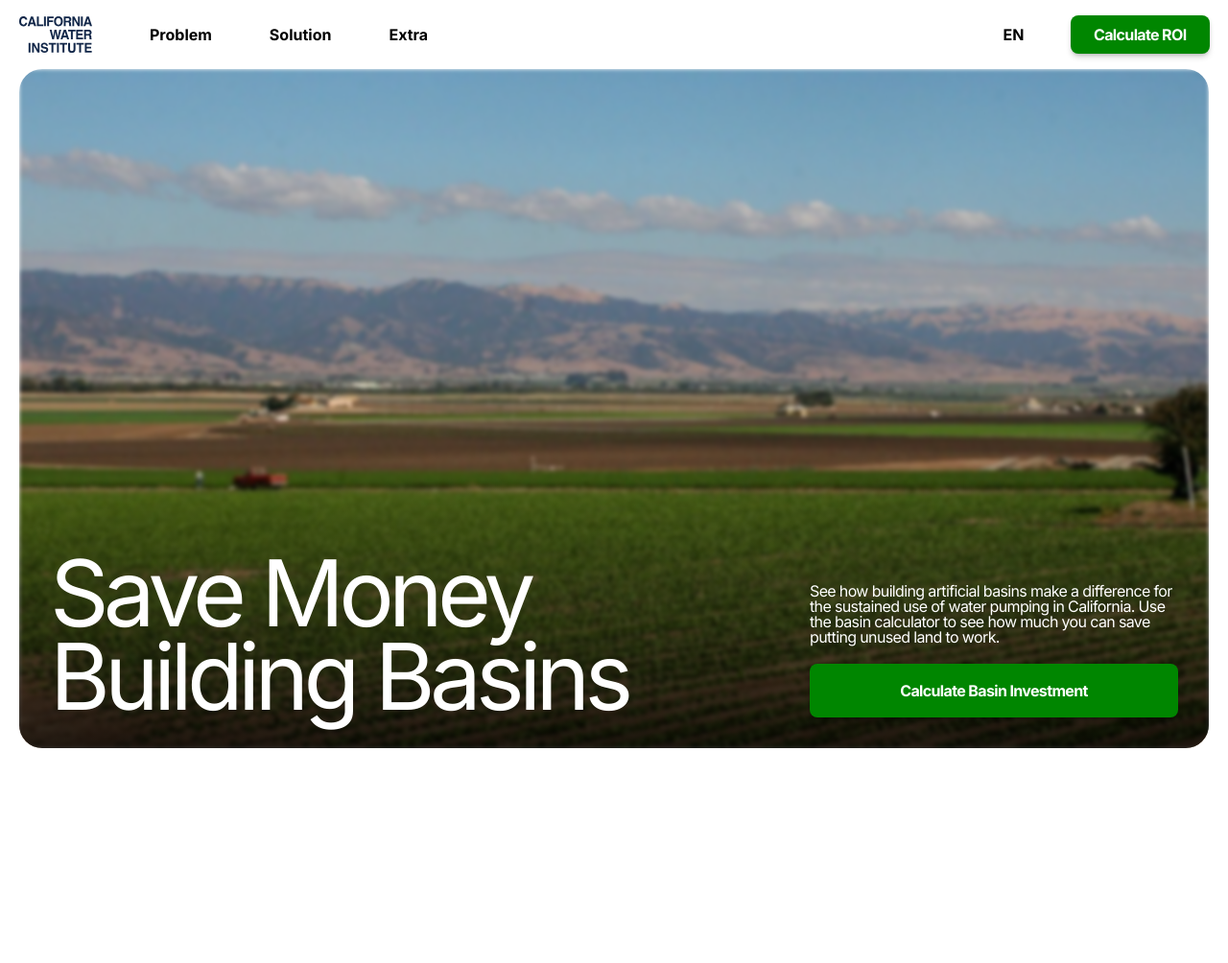
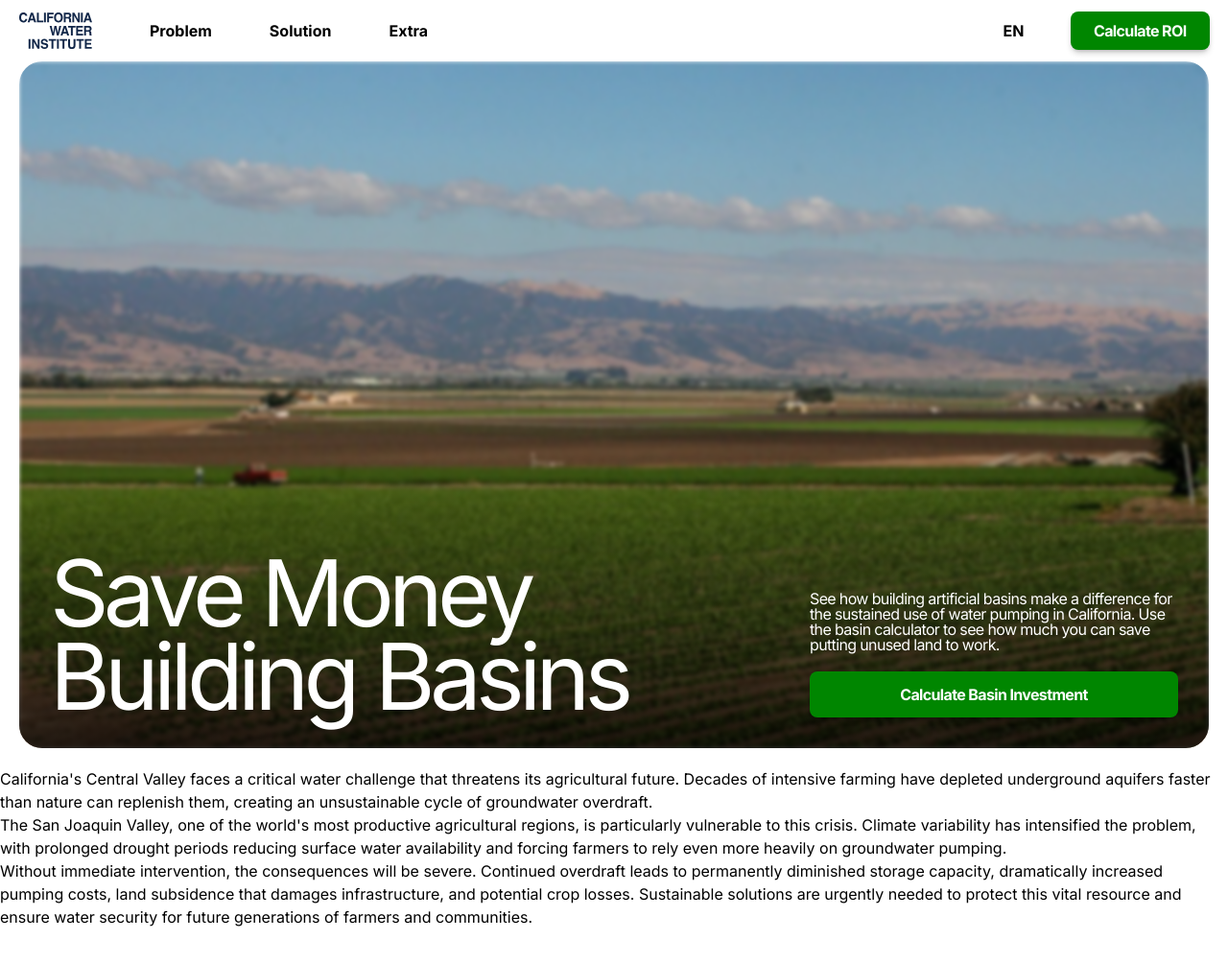
Before and after one commit to herba1/basin-calculator, a Next.js app: page / in a window 1280 px wide. Shown: the top 1004 px of the page at 96% size. Built offline with nearby package versions, Linux system fonts and the light colour scheme; no server answers.

Commit message:
problem solution message json

```diff
--- a/messages/en.json
+++ b/messages/en.json
@@ -11,5 +11,21 @@
     "title":"Save Money Building Basins",
     "text":"See how building artificial basins make a difference for the sustained use of water pumping in California. Use the basin calculator to see how much you can save putting unused land to work.",
     "button":"Calculate Basin Investment"
+  },
+  "problem":{
+    "heading":"",
+    "text":[
+    "California's Central Valley faces a critical water challenge that threatens its agricultural future. Decades of intensive farming have depleted underground aquifers faster than nature can replenish them, creating an unsustainable cycle of groundwater overdraft.",
+    "The San Joaquin Valley, one of the world's most productive agricultural regions, is particularly vulnerable to this crisis. Climate variability has intensified the problem, with prolonged drought periods reducing surface water availability and forcing farmers to rely even more heavily on groundwater pumping.",
+    "Without immediate intervention, the consequences will be severe. Continued overdraft leads to permanently diminished storage capacity, dramatically increased pumping costs, land subsidence that damages infrastructure, and potential crop losses. Sustainable solutions are urgently needed to protect this vital resource and ensure water security for future generations of farmers and communities."
+    ]
+  },
+  "solution":{
+    "heading":"",
+    "text":[
+    "Converting idle or underutilized farmland into water recharge basins offers a practical, scientifically-proven solution to groundwater depletion. During wet years when excess surface water becomes available, these specially designed basins allow water to slowly percolate through the soil into underground aquifers, naturally replenishing depleted groundwater supplies.",
+    "This managed aquifer recharge strategy helps balance the region's water budget while providing farmers with a valuable tool for long-term water security. However, implementing recharge basins requires significant upfront investment in land preparation, infrastructure, and ongoing management.",
+    "Our Water Recharge ROI Calculator helps you make informed decisions by analyzing your soil type, evaluating basin requirements, calculating setup costs, and projecting return on investment. Compare multiple scenarios to determine if converting unused land into a recharge basin makes financial sense for your operation."
+    ]
   }
 }
--- a/messages/es.json
+++ b/messages/es.json
@@ -11,5 +11,21 @@
     "title":"Ahorra con Cuencas Nuevas",
     "text":"Descubre cómo las cuencas artificiales marcan la diferencia para el uso sostenido del bombeo de agua en California. Usa la calculadora de cuencas para ver cuánto puedes ahorrar poniendo terrenos sin uso a trabajar.",
     "button":"Calcular Inversión en Cuenca"
+  },
+  "problem": {
+    "heading": "",
+    "text": [
+      "El Valle Central de California enfrenta un desafío crítico de agua que amenaza su futuro agrícola. Décadas de agricultura intensiva han agotado los acuíferos subterráneos más rápido de lo que la naturaleza puede reponerlos, creando un ciclo insostenible de sobreexplotación de aguas subterráneas.",
+      "El Valle de San Joaquín, una de las regiones agrícolas más productivas del mundo, es particularmente vulnerable a esta crisis. La variabilidad climática ha intensificado el problema, con períodos prolongados de sequía que reducen la disponibilidad de agua superficial y obligan a los agricultores a depender aún más del bombeo de aguas subterráneas.",
+      "Sin intervención inmediata, las consecuencias serán graves. La sobreexplotación continua conduce a una capacidad de almacenamiento permanentemente disminuida, costos de bombeo dramáticamente aumentados, hundimiento de tierra que daña la infraestructura y pérdidas potenciales de cultivos. Se necesitan urgentemente soluciones sostenibles para proteger este recurso vital y garantizar la seguridad hídrica para las futuras generaciones de agricultores y comunidades."
+    ]
+  },
+  "solution": {
+    "heading": "",
+    "text": [
+      "Convertir tierras agrícolas inactivas o subutilizadas en cuencas de recarga de agua ofrece una solución práctica y científicamente comprobada para el agotamiento de las aguas subterráneas. Durante años húmedos cuando hay exceso de agua superficial disponible, estas cuencas especialmente diseñadas permiten que el agua se filtre lentamente a través del suelo hacia los acuíferos subterráneos, reponiendo naturalmente los suministros de aguas subterráneas agotados.",
+      "Esta estrategia de recarga gestionada de acuíferos ayuda a equilibrar el presupuesto hídrico de la región mientras proporciona a los agricultores una herramienta valiosa para la seguridad hídrica a largo plazo. Sin embargo, implementar cuencas de recarga requiere una inversión inicial significativa en preparación de tierras, infraestructura y gestión continua.",
+      "Nuestra Calculadora de ROI de Recarga de Agua le ayuda a tomar decisiones informadas analizando su tipo de suelo, evaluando requisitos de cuencas, calculando costos de instalación y proyectando el retorno de inversión. Compare múltiples escenarios para determinar si convertir tierra sin usar en una cuenca de recarga tiene sentido financiero para su operación."
+    ]
   }
 }
--- a/src/app/components/Hero.tsx
+++ b/src/app/components/Hero.tsx
@@ -7,7 +7,7 @@ export default function Hero() {
   const t = useTranslations("hero");
 
   return (
-    <section className="h-[calc(100svh-4.5rem)] px-3 pb-3 md:px-5 md:pb-5">
+    <section className="h-[calc(100svh-4rem)] px-3 pb-3 md:px-5 md:pb-5">
       <div className="hero__content relative flex h-full w-full flex-col justify-end px-3 pb-8 md:px-8 md:pb-8">
         <div className="image__container absolute top-0 left-0 -z-10 h-full w-full overflow-clip rounded-3xl">
           <div className="pointer-events-none absolute bottom-0 z-10 h-full w-full bg-linear-to-t from-black to-black/0 to-40% opacity-80"></div>
@@ -26,7 +26,7 @@ export default function Hero() {
           </h1>
           <div className="flex max-w-sm flex-col gap-5">
             <p className="tracking-body leading-none">{t("text")}</p>
-            <Button className="">{t("button")}</Button>
+            <Button className="py-3">{t("button")}</Button>
           </div>
         </div>
       </div>
--- a/src/app/components/Navbar.tsx
+++ b/src/app/components/Navbar.tsx
@@ -21,7 +21,7 @@ export default function NavigationBar({ className = "" }) {
 
   return (
     <nav
-      className={`${className} nav__container flex h-18 min-h-fit items-center justify-between px-3 py-3 md:px-5`}
+      className={`${className} nav__container flex h-16 min-h-fit items-center justify-between px-3 md:px-5`}
     >
       <ul className="nav__list nav__left flex items-center gap-3">
         <Link href={"/"} className="mr-6 w-19">
--- /dev/null
+++ b/src/app/components/Problem.tsx
@@ -0,0 +1,20 @@
+import { useTranslations } from "next-intl";
+
+export default function Problem({ className = "" }) {
+  const t = useTranslations("problem");
+
+  // Access the problem array
+  const problemTexts = t.raw("text") as string[];
+  const problemHeading = t.raw("heading") as string[];
+
+  return (
+    <section>
+        <h1 className="">{problemHeading}</h1>
+      <div>
+        {problemTexts.map((e, i) => {
+          return <p key={i}>{e}</p>;
+        })}
+      </div>
+    </section>
+  );
+}
--- a/src/app/page.tsx
+++ b/src/app/page.tsx
@@ -1,15 +1,12 @@
 import { Geist } from "next/font/google";
 import Hero from "./components/Hero";
-
-
+import Problem from "./components/Problem";
 
 export default function Home() {
   return (
-    <main
-      className={`h-[2000px]`}
-    >
+    <main className={`h-[2000px]`}>
       <Hero></Hero>
-
+      <Problem></Problem>
     </main>
   );
 }
```
Also changed, not shown: 1 other file (tests, documents, lock files or other folders).
